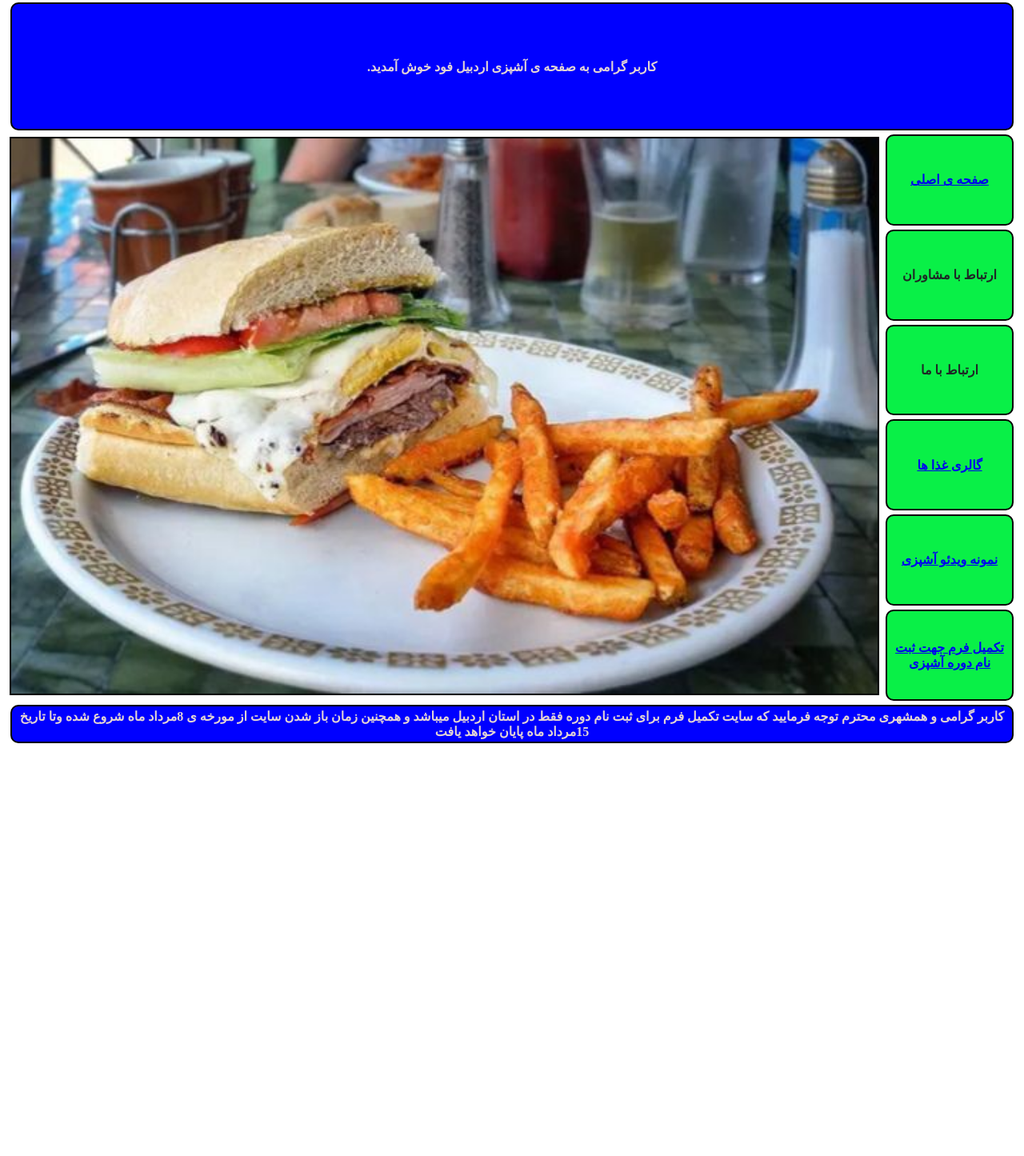
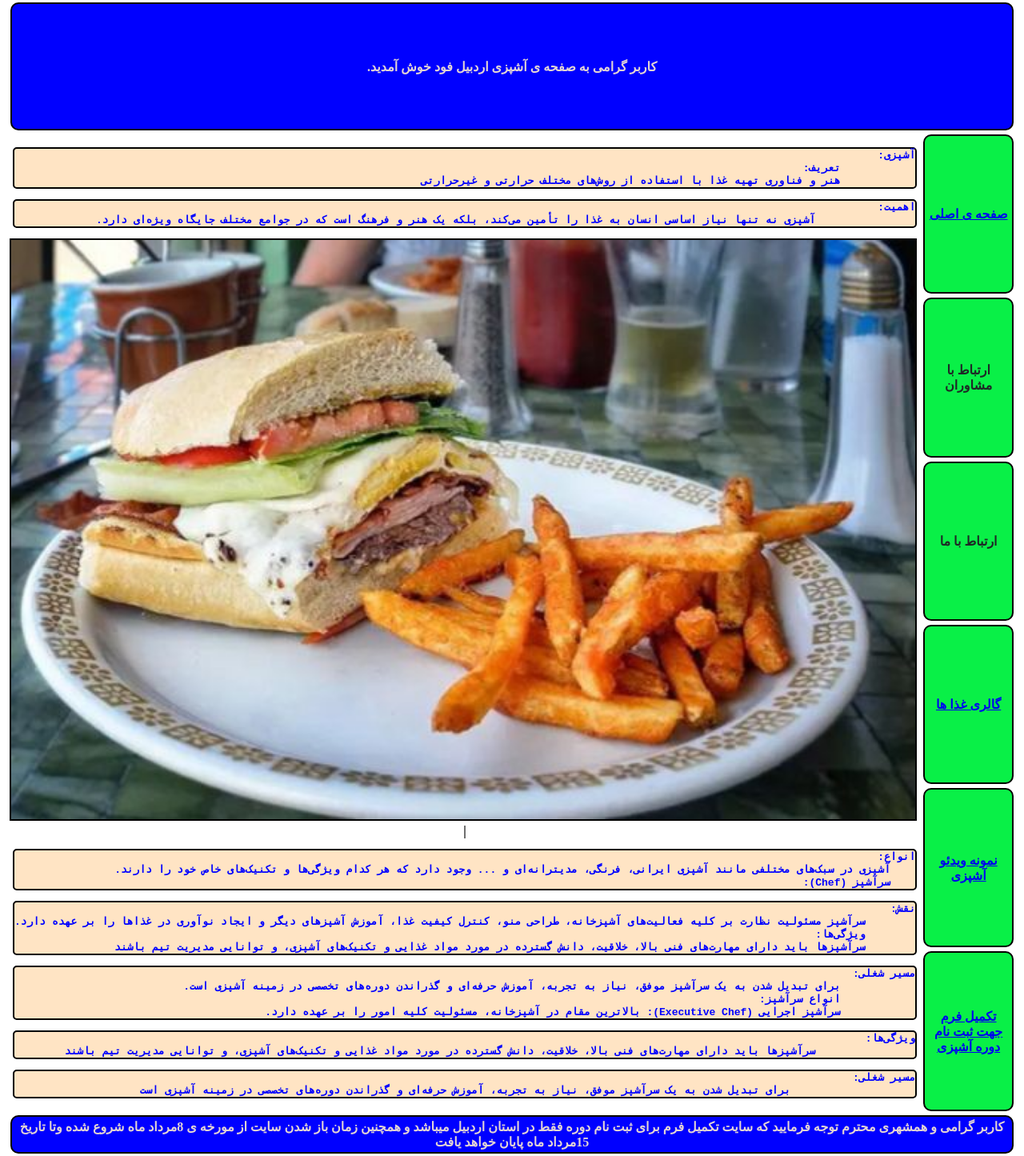
Before and after one commit to aryanansari89/my-site, a plain HTML site: page index.html in a window 1280 px wide. Shown: the part 10-1455 px from the top of the page at 80% size. Before the commit the page ends 952 px from the top, so only its background shows below. Drawn offline with Linux system fonts and the light colour scheme.

Commit message:
Add files via upload

```diff
--- a/index.html
+++ b/index.html
@@ -20,6 +20,13 @@
         border: solid 2px black;
         border-radius: 10px;
     }
+    .text{
+       color: blue;
+       background-color: bisque;
+       text-align: right;
+       border: 2px solid black;
+       border-radius: 5px;
+    }
 </style>
 <body dir="rtl">
     <table width="100%" border="0" cellpadding="3" cellspacing="5">
@@ -33,7 +40,29 @@
 
     </th>
     <th rowspan="6">
-<img src="4.jpg" width="100%" border="2">
+        <pre class="text">آشپزی:
+            تعریف:
+            هنر و فناوری تهیه غذا با استفاده از روش‌های مختلف حرارتی و غیرحرارتی </pre>
+            <pre class="text">اهمیت:
+                آشپزی نه تنها نیاز اساسی انسان به غذا را تأمین می‌کند، بلکه یک هنر و فرهنگ است که در جوامع مختلف جایگاه ویژه‌ای دارد.</pre>
+<img src="4.jpg" width="100%" border="2"><br>
+|<pre class="text">انواع:
+    آشپزی در سبک‌های مختلفی مانند آشپزی ایرانی، فرنگی، مدیترانه‌ای و ... وجود دارد که هر کدام ویژگی‌ها و تکنیک‌های خاص خود را دارند.
+    سرآشپز (Chef):</pre>
+    <pre class="text">نقش:
+        سرآشپز مسئولیت نظارت بر کلیه فعالیت‌های آشپزخانه، طراحی منو، کنترل کیفیت غذا، آموزش آشپزهای دیگر و ایجاد نوآوری در غذاها را بر عهده دارد.
+        ویژگی‌ها:
+        سرآشپزها باید دارای مهارت‌های فنی بالا، خلاقیت، دانش گسترده در مورد مواد غذایی و تکنیک‌های آشپزی، و توانایی مدیریت تیم باشند</pre>
+        <pre class="text">مسیر شغلی:
+            برای تبدیل شدن به یک سرآشپز موفق، نیاز به تجربه، آموزش حرفه‌ای و گذراندن دوره‌های تخصصی در زمینه آشپزی است.
+            انواع سرآشپز:
+            سرآشپز اجرایی (Executive Chef): بالاترین مقام در آشپزخانه، مسئولیت کلیه امور را بر عهده دارد.</pre>
+            <pre class="text">ویژگی‌ها:
+                سرآشپزها باید دارای مهارت‌های فنی بالا، خلاقیت، دانش گسترده در مورد مواد غذایی و تکنیک‌های آشپزی، و توانایی مدیریت تیم باشند</pre>
+                <pre class="text">مسیر شغلی:
+                    برای تبدیل شدن به یک سرآشپز موفق، نیاز به تجربه، آموزش حرفه‌ای و گذراندن دوره‌های تخصصی در زمینه آشپزی است</pre>
+                    <pre></pre>
+
     </th>
 </tr>
 <tr>
```
Also changed, not shown: 1.html (+1 -1 lines), 2.html (+1 -1 lines), 5.html (+1 -1 lines).
